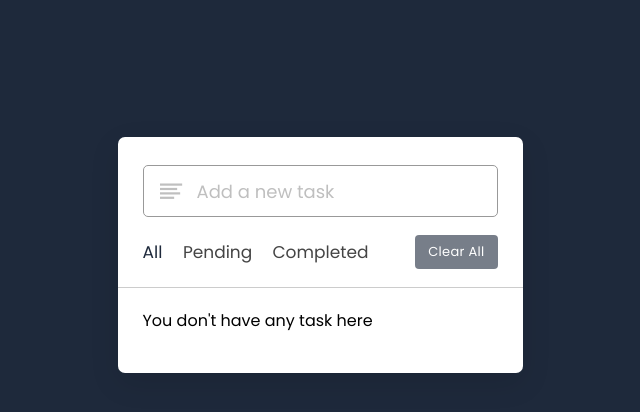
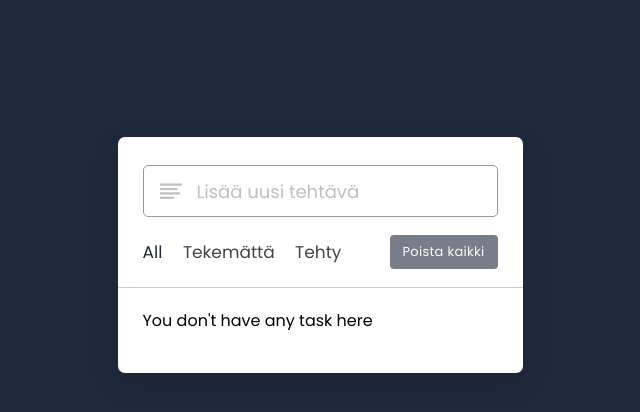
Before and after one commit to flippy873/muistiinpano-app, a plain HTML site: page index.html in a window 1280 px wide. Shown: the whole page, without its empty margins (320-960 px from the left). Drawn offline with nearby package versions, Linux system fonts and the light colour scheme.

Commit message:
Update index.html

```diff
--- a/index.html
+++ b/index.html
@@ -15,7 +15,7 @@
     <div class="wrapper">
         <div class="task-input">
             <img src="bars-icon.svg">
-            <input type="text" placeholder="Add a new task">
+            <input type="text" placeholder="Lisää uusi tehtävä">
         </div>
 
         <div class="controls">
@@ -23,10 +23,10 @@
                 <span id="all" class="active">
                     All
                 </span>
-                <span id="pending">Pending</span>
-                <span id="completed">Completed</span>
+                <span id="pending">Tekemättä</span>
+                <span id="completed">Tehty</span>
             </div>
-            <button class="clear-btn">Clear All</button>
+            <button class="clear-btn">Poista kaikki</button>
         </div>
         <ul class="task-box"></ul>
 
```
